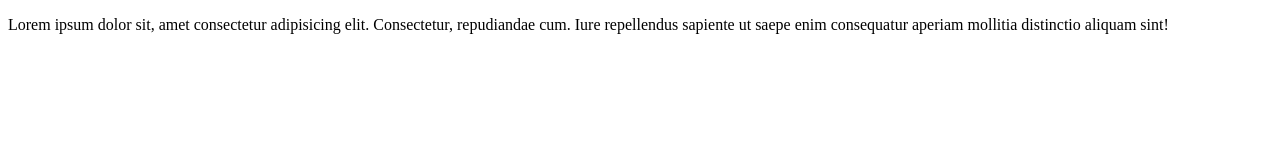
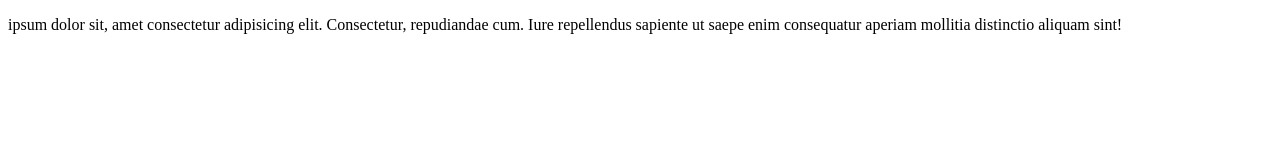
Before and after one commit to Dronzer7905/web-develpoment, a plain HTML site: page index.html in a window 1280 px wide. Drawn offline with Linux system fonts and the light colour scheme.

Commit message:
Update index.html

```diff
--- a/index.html
+++ b/index.html
@@ -7,7 +7,7 @@
 </head>
 <body>
     <p>
-        Lorem ipsum dolor sit, amet consectetur adipisicing elit. Consectetur, repudiandae cum. Iure repellendus sapiente ut saepe enim consequatur aperiam mollitia distinctio aliquam sint!
+    ipsum dolor sit, amet consectetur adipisicing elit. Consectetur, repudiandae cum. Iure repellendus sapiente ut saepe enim consequatur aperiam mollitia distinctio aliquam sint!
     </p>
 </body>
 </html>
```
